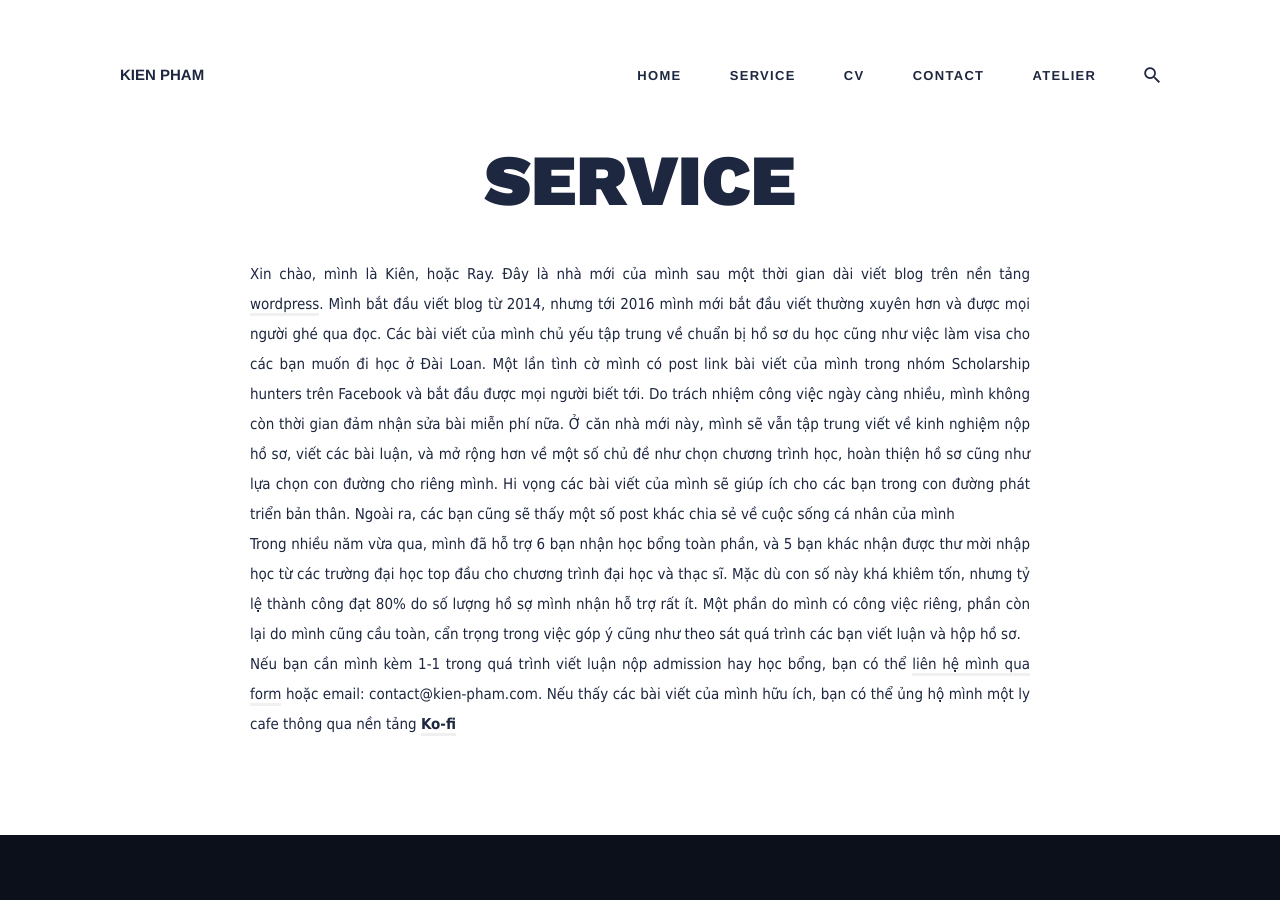
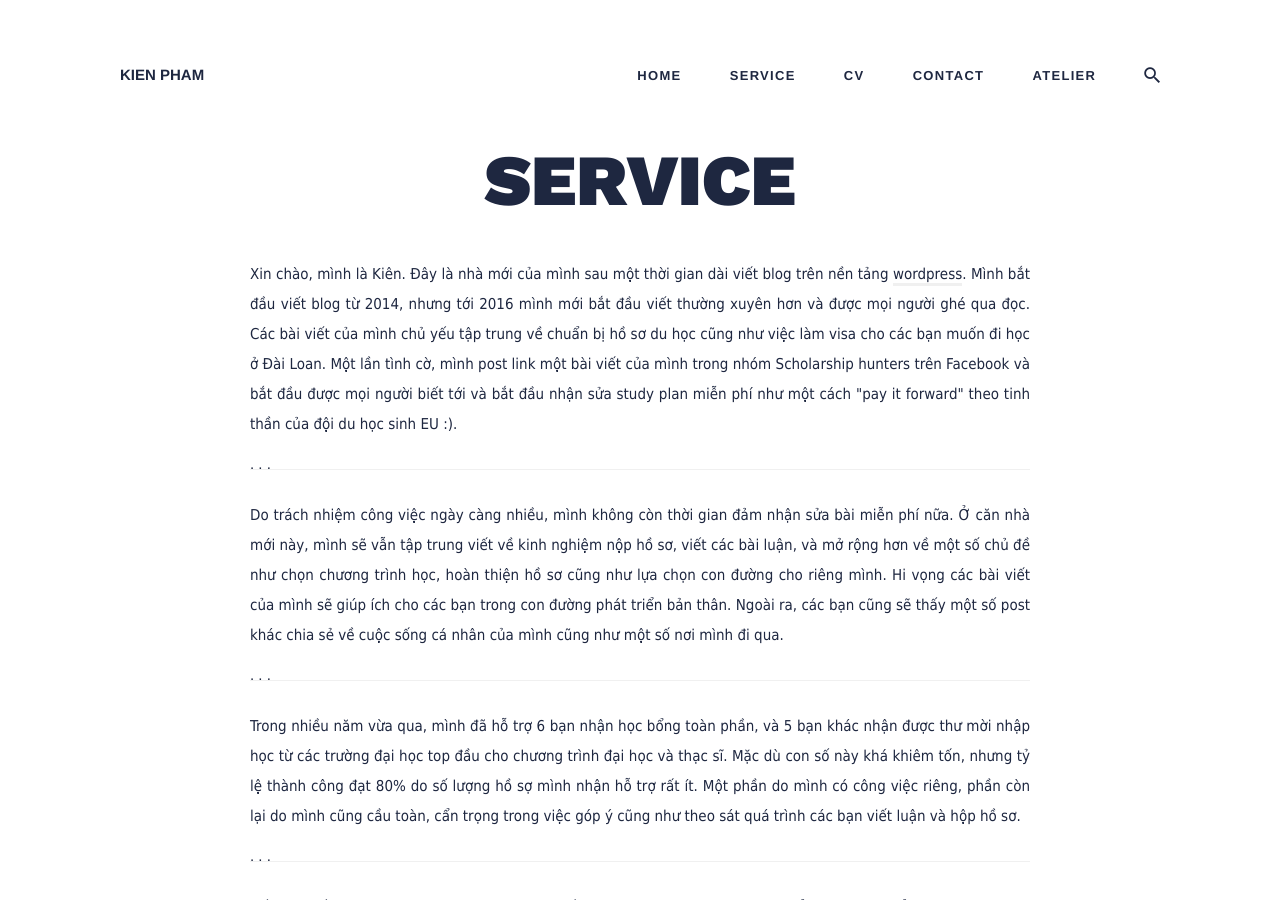
Before and after one commit to ray-ers/ray-ers.github.io, a Jekyll site: the page built from _pages/service.md, in a window 1280 px wide and 900 px high. Built offline with Jekyll 4.4.1, drawn with Linux system fonts in a browser that asks for light colours; nearby versions of some CDN libraries.

Commit message:
Update service.md

```diff
--- a/_pages/service.md
+++ b/_pages/service.md
@@ -5,6 +5,10 @@ permalink: /service/
 image:
 ---
 
-<div align="justify"><span style="font-family:Tahoma;"> Xin chào, mình là Kiên, hoặc Ray. Đây là nhà mới của mình sau một thời gian dài viết blog trên nền tảng <a href="https://eldlrjn.wordpress.com/">wordpress</a>. Mình bắt đầu viết blog từ 2014, nhưng tới 2016 mình mới bắt đầu viết thường xuyên hơn và được mọi người ghé qua đọc. Các bài viết của mình chủ yếu tập trung về chuẩn bị hồ sơ du học cũng như việc làm visa cho các bạn muốn đi học ở Đài Loan. Một lần tình cờ mình có post link bài viết của mình trong nhóm Scholarship hunters trên Facebook và bắt đầu được mọi người biết tới. Do trách nhiệm công việc ngày càng nhiều, mình không còn thời gian đảm nhận sửa bài miễn phí nữa. Ở căn nhà mới này, mình sẽ vẫn tập trung viết về kinh nghiệm nộp hồ sơ, viết các bài luận, và mở rộng hơn về một số chủ đề như chọn chương trình học, hoàn thiện hồ sơ cũng như lựa chọn con đường cho riêng mình. Hi vọng các bài viết của mình sẽ giúp ích cho các bạn trong con đường phát triển bản thân. Ngoài ra, các bạn cũng sẽ thấy một số post khác chia sẻ về cuộc sống cá nhân của mình</span></div>
+<div align="justify"><span style="font-family:Tahoma;"> Xin chào, mình là Kiên. Đây là nhà mới của mình sau một thời gian dài viết blog trên nền tảng <a href="https://eldlrjn.wordpress.com/">wordpress</a>. Mình bắt đầu viết blog từ 2014, nhưng tới 2016 mình mới bắt đầu viết thường xuyên hơn và được mọi người ghé qua đọc. Các bài viết của mình chủ yếu tập trung về chuẩn bị hồ sơ du học cũng như việc làm visa cho các bạn muốn đi học ở Đài Loan. Một lần tình cờ, mình post link một bài viết của mình trong nhóm Scholarship hunters trên Facebook và bắt đầu được mọi người biết tới và bắt đầu nhận sửa study plan miễn phí như một cách "pay it forward" theo tinh thần của đội du học sinh EU :).</span></div>
+<hr class="paragraph-divider">
+<div align="justify"><span style="font-family:Tahoma;">Do trách nhiệm công việc ngày càng nhiều, mình không còn thời gian đảm nhận sửa bài miễn phí nữa. Ở căn nhà mới này, mình sẽ vẫn tập trung viết về kinh nghiệm nộp hồ sơ, viết các bài luận, và mở rộng hơn về một số chủ đề như chọn chương trình học, hoàn thiện hồ sơ cũng như lựa chọn con đường cho riêng mình. Hi vọng các bài viết của mình sẽ giúp ích cho các bạn trong con đường phát triển bản thân. Ngoài ra, các bạn cũng sẽ thấy một số post khác chia sẻ về cuộc sống cá nhân của mình cũng như một số nơi mình đi qua.</span></div>
+<hr class="paragraph-divider">
 <div align="justify"><span style="font-family:Tahoma;">Trong nhiều năm vừa qua, mình đã hỗ trợ 6 bạn nhận học bổng toàn phần, và 5 bạn khác nhận được thư mời nhập học từ các trường đại học top đầu cho chương trình đại học và thạc sĩ. Mặc dù con số này khá khiêm tốn, nhưng tỷ lệ thành công đạt 80% do số lượng hồ sợ mình nhận hỗ trợ rất ít. Một phần do mình có công việc riêng, phần còn lại do mình cũng cầu toàn, cẩn trọng trong việc góp ý cũng như theo sát quá trình các bạn viết luận và hộp hồ sơ.</span></div>
+<hr class="paragraph-divider">
 <div align="justify"><span style="font-family:Tahoma;"> Nếu bạn cần mình kèm 1-1 trong quá trình viết luận nộp admission hay học bổng, bạn có thể <a href="https://kien-pham.com/contact">liên hệ mình qua form</a> hoặc email: contact@kien-pham.com. Nếu thấy các bài viết của mình hữu ích, bạn có thể ủng hộ mình một ly cafe thông qua nền tảng <a href="https://ko-fi.com/kienphamtrung"><b>Ko-fi</b></a></span></div>
```
